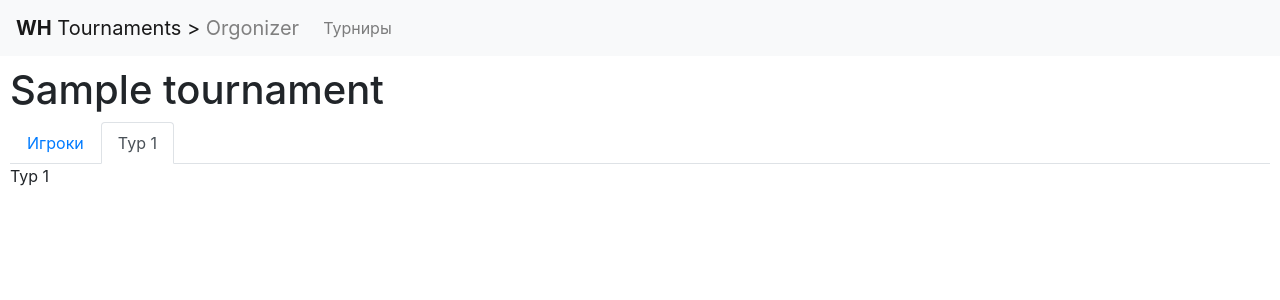
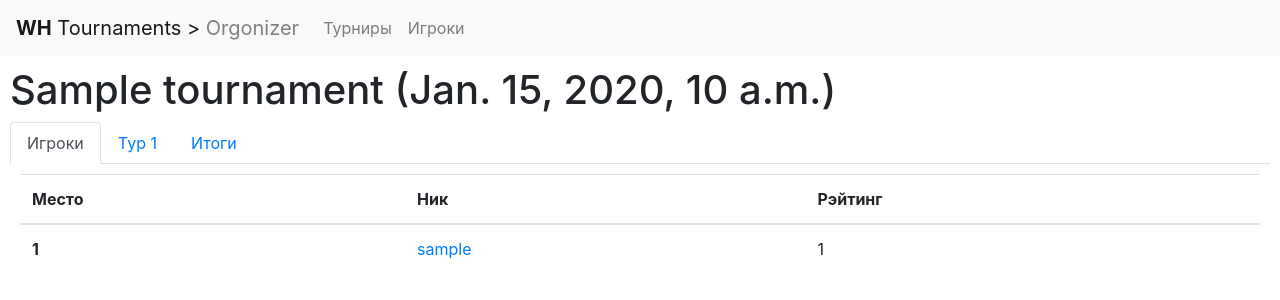
Before and after one commit to YaKoshen/wh_tournaments, a Django app: page /tournament/1 in a window 1280 px wide. Shown: the top 300 px of the page. Run offline with Django 3.2, Linux system fonts and the light colour scheme; tables that the repository leaves empty hold one stand-in row (values such as "Sample post"); some libraries are stand-ins or nearby versions.

Commit message:
playrs added

```diff
--- a/wh_main/models.py
+++ b/wh_main/models.py
@@ -7,9 +7,6 @@ class ParingList:
     def __init__(self, players):
         self.players = players
         pass
-
-
-
 
 class Player(models.Model):
     nick = models.CharField(max_length=125, unique=True)
@@ -21,6 +18,8 @@ class Player(models.Model):
 
     create_time = models.DateTimeField(auto_now=True, editable=False)
     baned = models.BooleanField(default=False)
+
+    link = models.CharField(max_length=500)
 
     def __str__(self):
         return self.nick
@@ -57,6 +56,4 @@ class Tournament(models.Model):
         for player in self.players.order_by('-raiting').all():
             print(player, player.raiting)
 
-
-
         return None
--- a/wh_main/static/css/main.css
+++ b/wh_main/static/css/main.css
@@ -8,6 +8,6 @@
     color: gray;
 }
 
-.players-list {
+.tab-pane {
     padding: 10px;
 }
--- a/wh_main/templates/main.html
+++ b/wh_main/templates/main.html
@@ -37,6 +37,9 @@
         <li class="nav-item {% if request.path == "/tournaments/" %}active{% endif %}">
           <a class="nav-link" href="/tournaments/">Турниры <span class="sr-only">(current)</span></a>
         </li>
+        <li class="nav-item {% if request.path == "/players/" %}active{% endif %}">
+          <a class="nav-link" href="/players/">Игроки <span class="sr-only">(current)</span></a>
+        </li>
       </ul>
     </nav>
 
--- a/wh_main/templates/tournament.html
+++ b/wh_main/templates/tournament.html
@@ -2,7 +2,7 @@
 
 {% block title %} WH Tournaments {% endblock %}
 
-{% block content_title %} {{ tournament.name }} {% endblock %}
+{% block content_title %} {{ tournament.name }} ({{ tournament.date }}){% endblock %}
 
 {% block content %}
 
@@ -15,23 +15,42 @@
             <a class="nav-link" id="tour-{{ value }}-tab" data-toggle="tab" href="#tour-{{ value }}" role="tab" aria-controls="tour-{{ value }}" aria-selected="false">Тур {{ value }}</a>
         </li>
         {% endfor %}
+        <li class="nav-item">
+            <a class="nav-link" id="results-tab" data-toggle="tab" href="#results" role="tab" aria-controls="results" aria-selected="true">Итоги</a>
+        </li>
     </ul>
 
     <div class="tab-content">
         <div class="tab-pane active" id="home" role="tabpanel" aria-labelledby="home-tab">
-            <div class="players-list">
-                <ul class="list-group">
-                    {% for player in tournament.players.all %}
-                        <li class="list-group-item">[{{ player.raiting }}] {{ player.nick }}</li>
+            <table class="table">
+                <thead>
+                    <tr>
+                        <th scope="col">Место</th>
+                        <th scope="col">Ник</th>
+                        <th scope="col">Рэйтинг</th>
+                    </tr>
+                </thead>
+                <tbody>
+                    {% for player in players %}
+                    <tr>
+                        <th scope="row">{{ forloop.counter }}</th>
+                        <td><a href='/player/{{ player.nick }}'>{{ player.nick }}</a></td>
+                        <td>{{ player.raiting }}</td>
+                    </tr>
                     {% endfor %}
-                </ul>
-            </div>
+                </tbody>
+            </table>
         </div>
+
         {% for value in tours %}
         <div class="tab-pane" id="tour-{{ value }}" role="tabpanel" aria-labelledby="tour-{{ value }}-tab">
-            Тур {{ value }}
+            <button id="create-paring-{{ value }}" type="button" class="btn btn-outline-primary">Создать паринг</button>
         </div>
         {% endfor %}
+
+        <div class="tab-pane" id="results" role="tabpanel" aria-labelledby="results-tab">
+            Итоги
+        </div>
     </div>
 
 {% endblock %}
@@ -41,5 +60,9 @@
     $(function () {
         $('#myTab li:last-child a').tab('show')
     })
+
+    $(document).ready(function() {
+       $('#home-tab').click()
+    })
 </script>
 {% endblock %}
--- a/wh_main/templates/tournaments.html
+++ b/wh_main/templates/tournaments_list.html
@@ -17,7 +17,7 @@
         <tbody>
             {% for tour in tournaments %}
             <tr>
-                <td>{{ tour.date }}</th>
+                <td>{{ tour.date }}</td>
                 <td><a href='/tournament/{{ tour.id }}'>{{ tour.name }}</a></td>
                 <td>{{ tour.points }}</td>
                 <td><a href={{ tour.link }}>{{ tour.link }}</a></td>
--- a/wh_main/views.py
+++ b/wh_main/views.py
@@ -1,15 +1,22 @@
 from django.shortcuts import render
 
-from .models import Tournament
+from .models import Tournament, Player
 
 def index(request):
     return render(request, 'index.html')
 
-def tournaments_list(request):
-    return render(request, 'tournaments.html', {'tournaments': Tournament.objects.all()})
-
 def tournament(request, tournament_id):
     tournament_obj = Tournament.objects.get(id=int(tournament_id))
+    players = tournament_obj.players.order_by('-raiting').all()
     print(tournament_obj.get_first_parings())
 
-    return render(request, 'tournament.html', {'tournament': tournament_obj, 'tours': range(1, int(tournament_obj.tours)+1)})
+    return render(request, 'tournament.html', {'tournament': tournament_obj, 'tours': range(1, int(tournament_obj.tours)+1), 'players': players})
+
+def tournaments_list(request):
+    return render(request, 'tournaments_list.html', {'tournaments': Tournament.objects.all()})
+
+def players_list(request):
+    return render(request, 'players_list.html', {'players': Player.objects.order_by('-raiting').all()})
+
+def player(request, nick):
+    return render(request, 'player.html', {'player': Player.objects.get(nick=nick)})
--- a/wh_tournaments/urls.py
+++ b/wh_tournaments/urls.py
@@ -10,5 +10,7 @@ urlpatterns = [
     path('', views.index),
     path('admin/', admin.site.urls),
     path('tournament/<str:tournament_id>', views.tournament),
-    path('tournaments/', views.tournaments_list)
+    path('tournaments/', views.tournaments_list),
+    path('player/<str:nick>', views.player),
+    path('players/', views.players_list)
 ]
```
Also changed, not shown: wh_main/templates/player.html (added, +14 -0 lines), wh_main/templates/players_list.html (added, +30 -0 lines), wh_main/migrations/0010_player_link.py (added).
